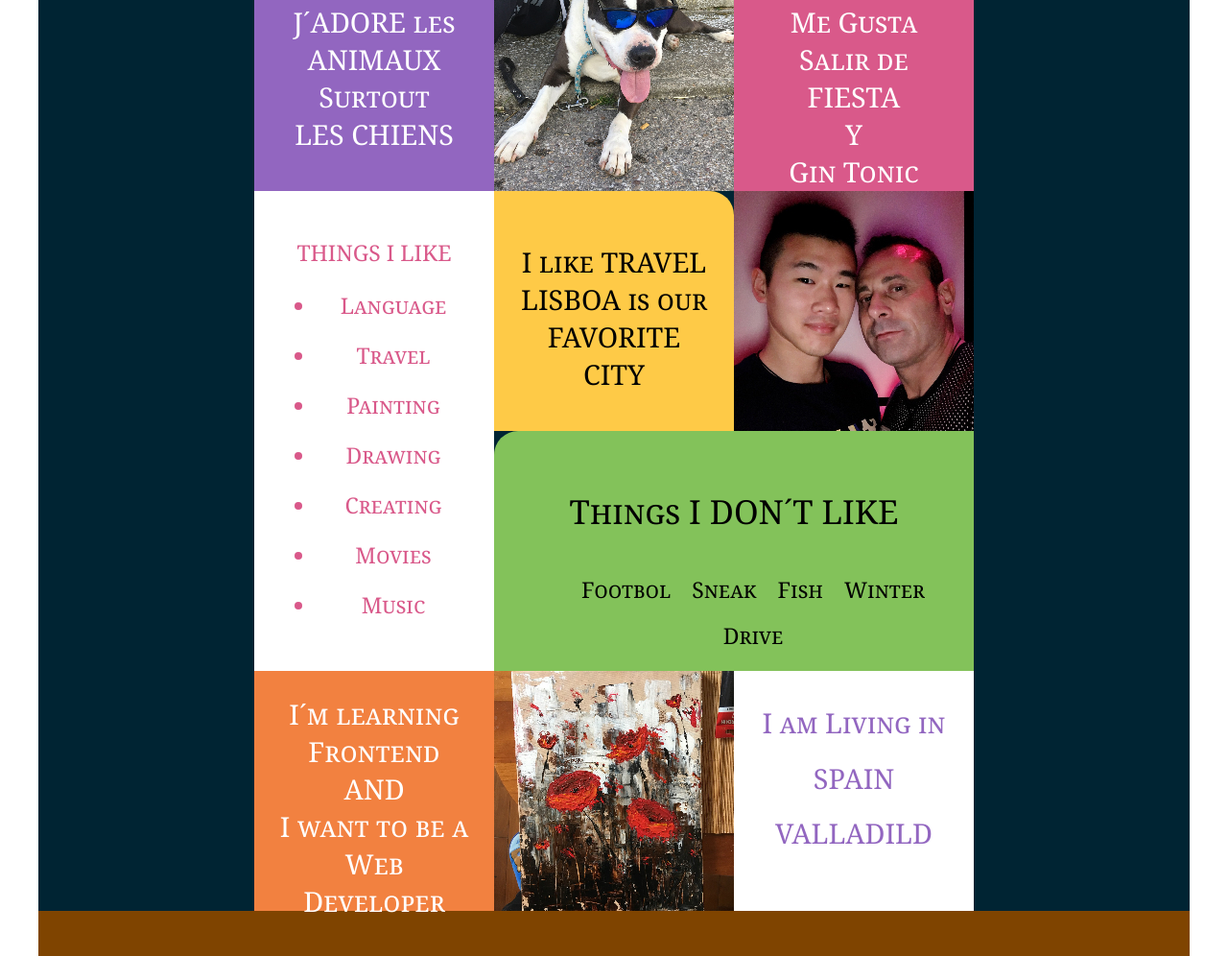
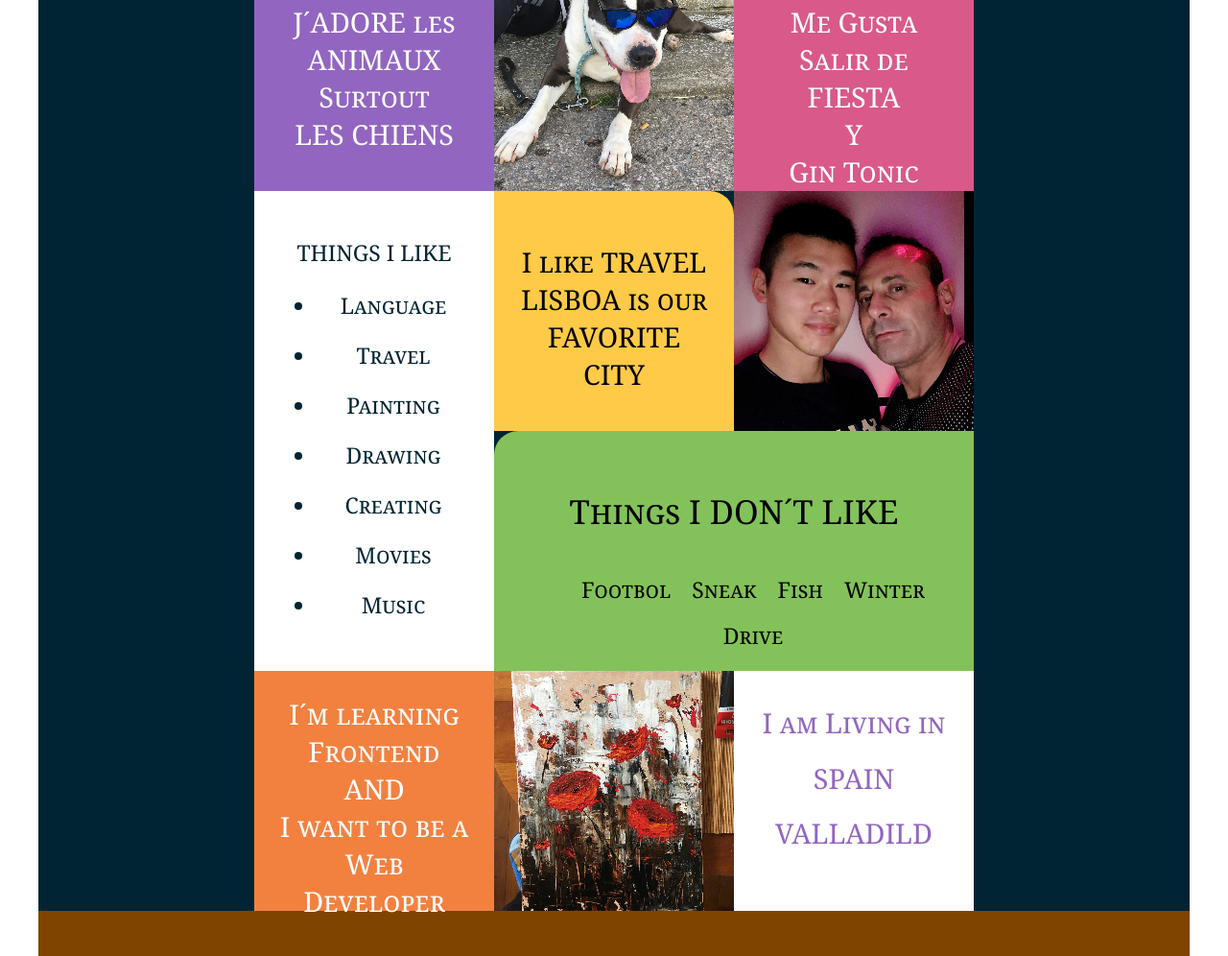
Before and after one commit to lucas1004jx/lucas1004jx.github.io, a plain HTML site: page index.htm in a window 1280 px wide. Shown: the part 801-1797 px from the top of the page at 96% size. Drawn offline with Linux system fonts and the light colour scheme.

Commit message:
Update main.css

```diff
--- a/main.css
+++ b/main.css
@@ -195,7 +195,7 @@ article{
     margin-left:225px;
     background:#fff;
     font-size:.8em;
-    color:#D9598A;
+    color:rgb(0,36,51);;
 
 }
 
```
